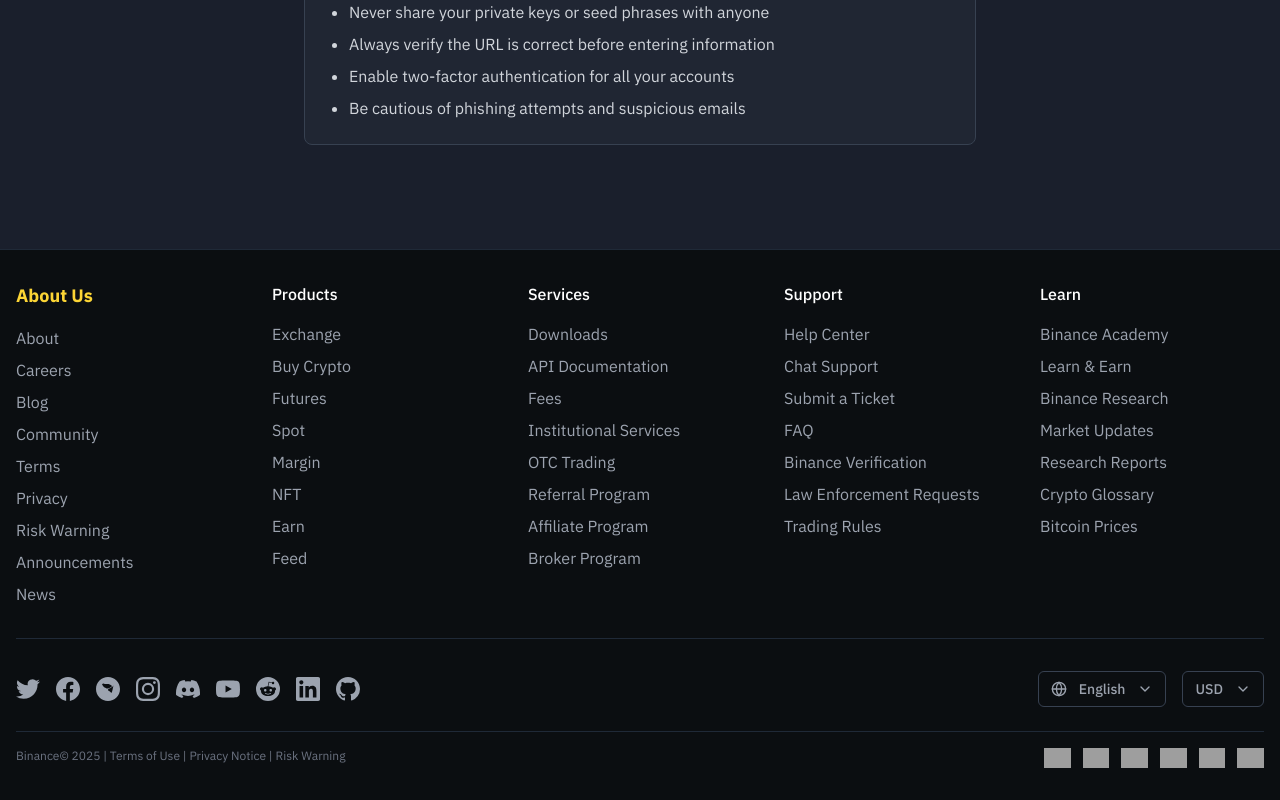
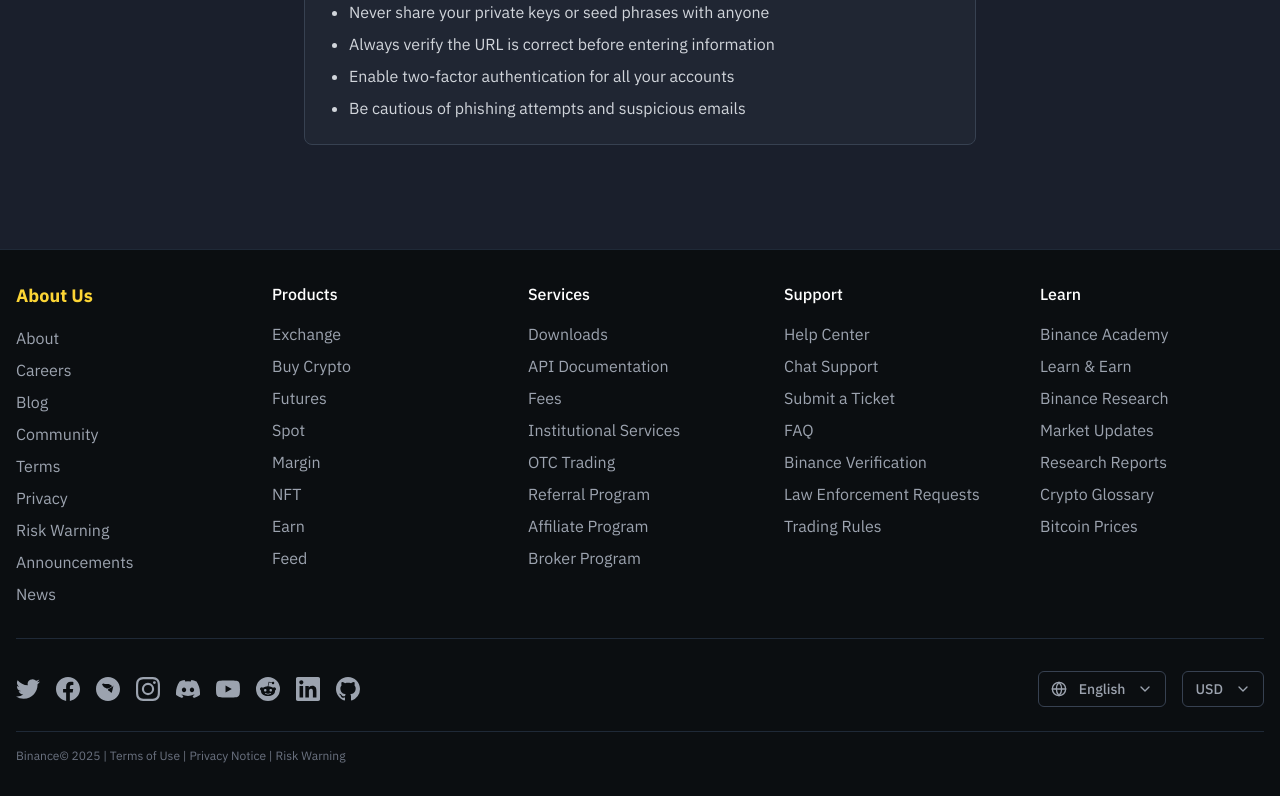
Before and after one commit to BinanceLedger/binanceledger-47e44901, a React (Vite) app: page / in a window 1280 px wide. Shown: the part 1216-2016 px from the top of the page. Built offline with nearby package versions, Linux system fonts and the light colour scheme; grey boxes are pictures that could not be loaded.

Commit message:
Remove footer icons
Remove the six icons from the footer, including the iso.svg icon.

```diff
--- a/src/components/BinanceFooter.tsx
+++ b/src/components/BinanceFooter.tsx
@@ -1,4 +1,3 @@
-
 import { FC, useState } from "react";
 import { ChevronDown, Globe } from "lucide-react";
 import { Button } from "@/components/ui/button";
@@ -373,15 +372,6 @@ const BinanceFooter: FC = () => {
           <div className="text-xs text-gray-500 mb-4 md:mb-0">
             Binance&copy; {new Date().getFullYear()} | <a href="https://www.binance.com/en/terms" className="hover:text-binance-yellow">Terms of Use</a> | <a href="https://www.binance.com/en/privacy" className="hover:text-binance-yellow">Privacy Notice</a> | <a href="https://www.binance.com/en/risk-warning" className="hover:text-binance-yellow">Risk Warning</a>
           </div>
-
-          <div className="flex flex-wrap gap-3">
-            <img src="https://public.bnbstatic.com/static/images/common/footer/trustwallet.png" alt="Trust Wallet" className="h-5" />
-            <img src="https://public.bnbstatic.com/static/images/common/footer/gtc.svg" alt="GTC" className="h-5" />
-            <img src="https://public.bnbstatic.com/static/images/common/footer/unicef.svg" alt="Unicef" className="h-5" />
-            <img src="https://public.bnbstatic.com/static/images/common/footer/web3.svg" alt="Web3" className="h-5" />
-            <img src="https://public.bnbstatic.com/static/images/common/footer/pciDss.svg" alt="PCI DSS" className="h-5" />
-            <img src="https://public.bnbstatic.com/static/images/common/footer/iso.svg" alt="ISO" className="h-5" />
-          </div>
         </div>
       </div>
     </footer>
```
